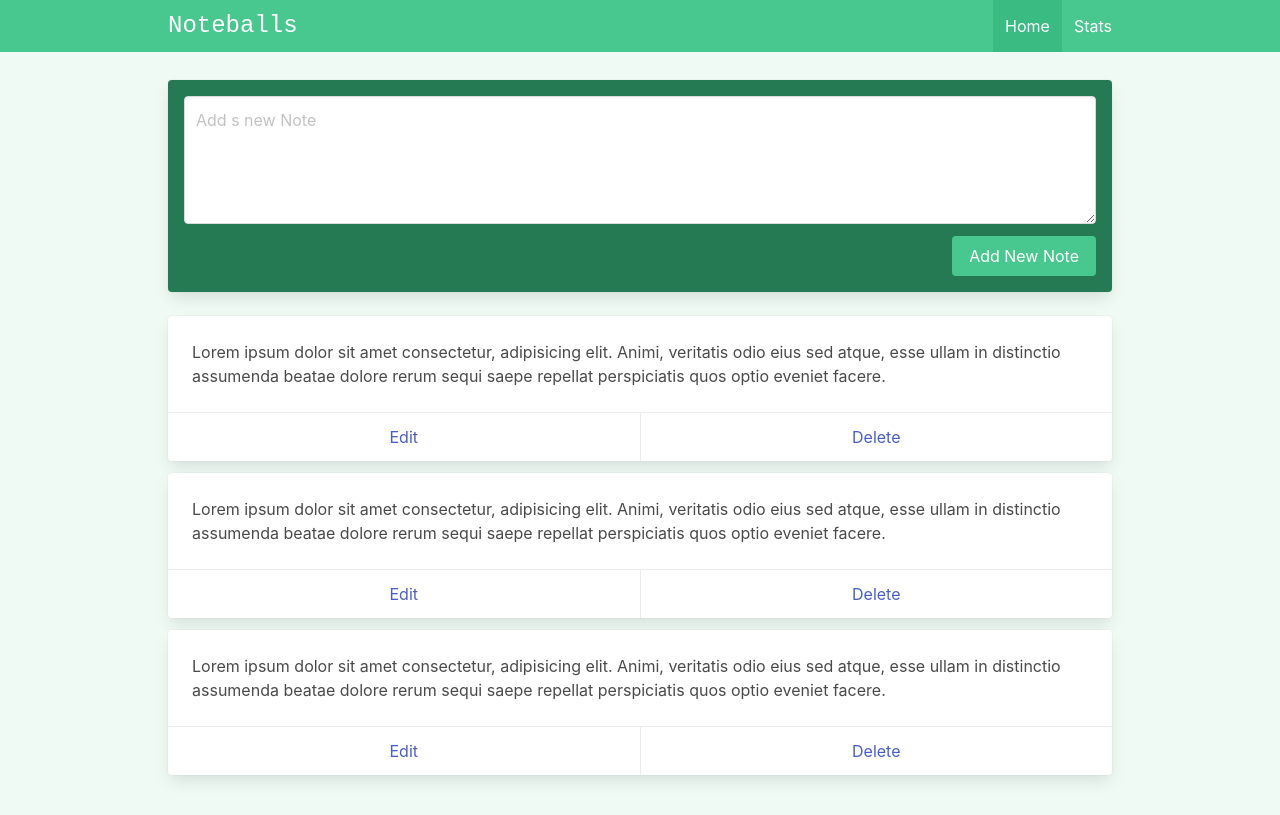
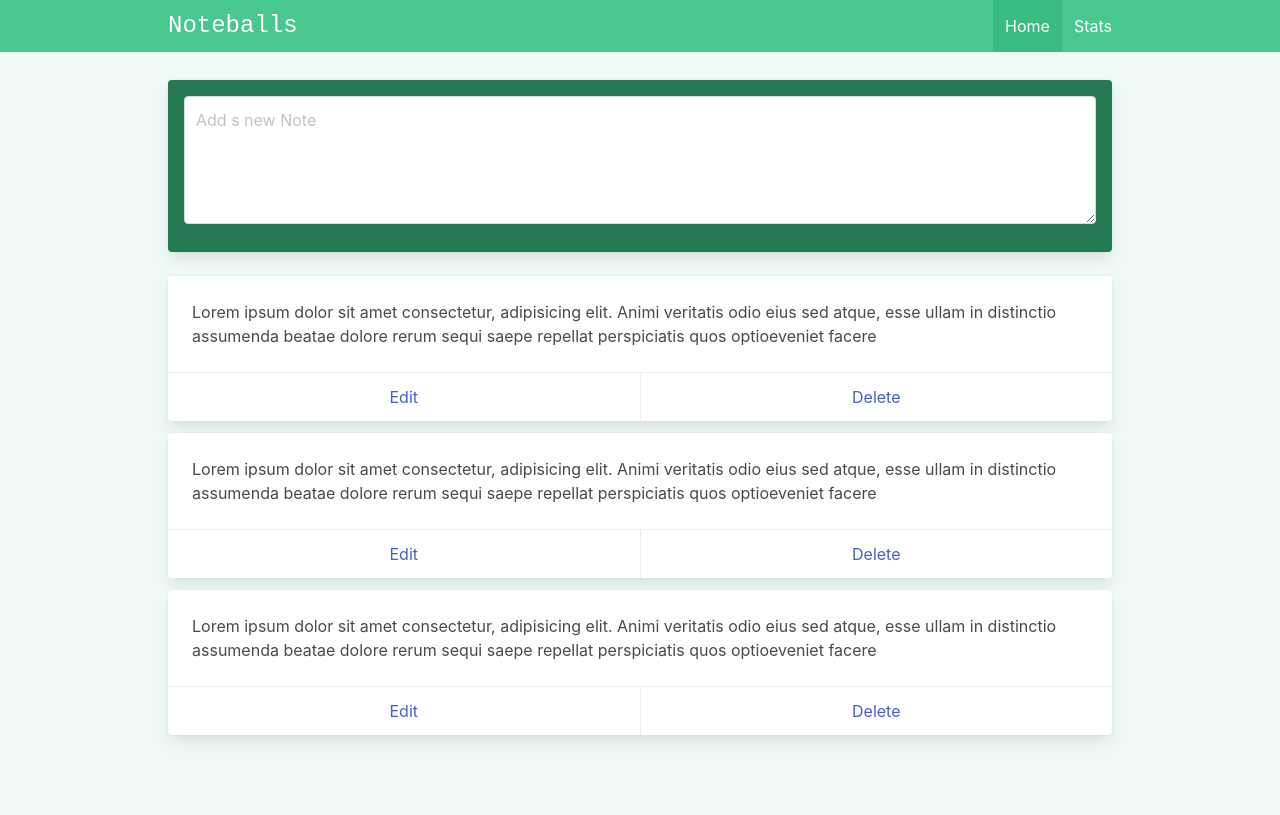
Before and after one commit to Imran189/Composition-API-Basic, a Vue app in the folder noteballs/: page / in a window 1280 px wide. Built offline with nearby package versions, Linux system fonts and the light colour scheme.

Commit message:
add note

```diff
--- a/noteballs/src/views/HomeView.vue
+++ b/noteballs/src/views/HomeView.vue
@@ -1,29 +1,70 @@
-<script setup></script>
+<script setup>
+import { ref } from "vue";
+
+const newNote = ref("");
+const newNoteRef = ref(null);
+const notes = ref([
+  {
+    id: "id1",
+    content:
+      "Lorem ipsum dolor sit amet consectetur, adipisicing elit. Animi veritatis odio eius sed atque, esse ullam in distinctio assumenda beatae dolore rerum sequi saepe repellat perspiciatis quos optioeveniet facere",
+  },
+  {
+    id: "id2",
+    content:
+      "Lorem ipsum dolor sit amet consectetur, adipisicing elit. Animi veritatis odio eius sed atque, esse ullam in distinctio assumenda beatae dolore rerum sequi saepe repellat perspiciatis quos optioeveniet facere",
+  },
+  {
+    id: "id3",
+    content:
+      "Lorem ipsum dolor sit amet consectetur, adipisicing elit. Animi veritatis odio eius sed atque, esse ullam in distinctio assumenda beatae dolore rerum sequi saepe repellat perspiciatis quos optioeveniet facere",
+  },
+]);
+
+const addNote = () => {
+  let currentDate = new Date().getTime(),
+    id = currentDate.toString();
+  let note = {
+    id: id,
+    content: newNote.value,
+  };
+
+  notes.value.unshift(note);
+  newNote.value = "";
+  newNoteRef.value.focus();
+};
+</script>
 
 <template>
   <div class="notes py-3">
     <div class="card has-background-success-dark p-4 mb-5">
       <div class="field">
         <div class="control">
-          <textarea class="textarea" placeholder="Add s new Note" />
+          <textarea
+            v-model="newNote"
+            class="textarea"
+            placeholder="Add s new Note"
+            ref="newNoteRef"
+          />
         </div>
       </div>
       <div class="field is-grouped is-grouped-right">
         <div class="control">
-          <button class="button is-link has-background-success">
+          <button
+            v-show="newNote"
+            @click="addNote()"
+            class="button is-link has-background-success"
+          >
             Add New Note
           </button>
         </div>
       </div>
     </div>
 
-    <div class="card mb-3" v-for="i in 3" :key="i">
+    <div class="card mb-3" v-for="item in notes" :key="item.id">
       <div class="card-content">
         <div class="content">
-          Lorem ipsum dolor sit amet consectetur, adipisicing elit. Animi,
-          veritatis odio eius sed atque, esse ullam in distinctio assumenda
-          beatae dolore rerum sequi saepe repellat perspiciatis quos optio
-          eveniet facere.
+          {{ item.content }}
         </div>
       </div>
       <footer class="card-footer">
```
